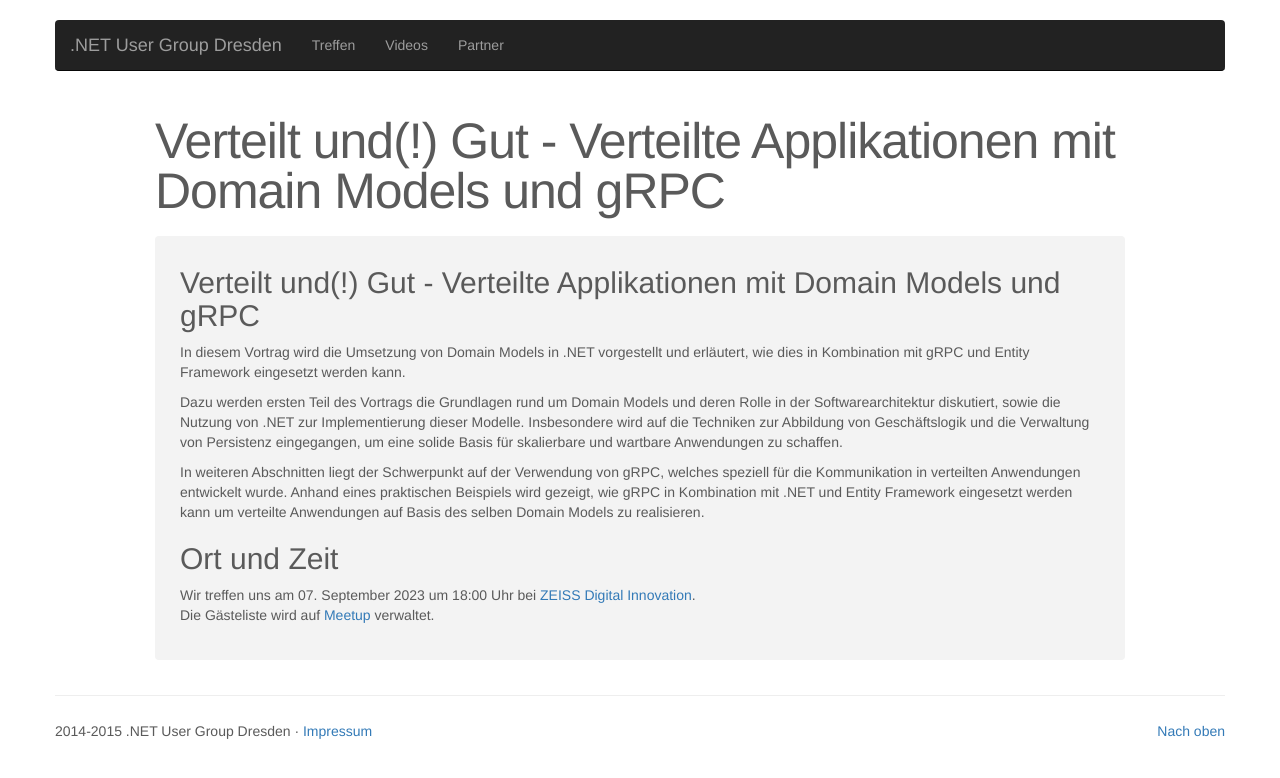
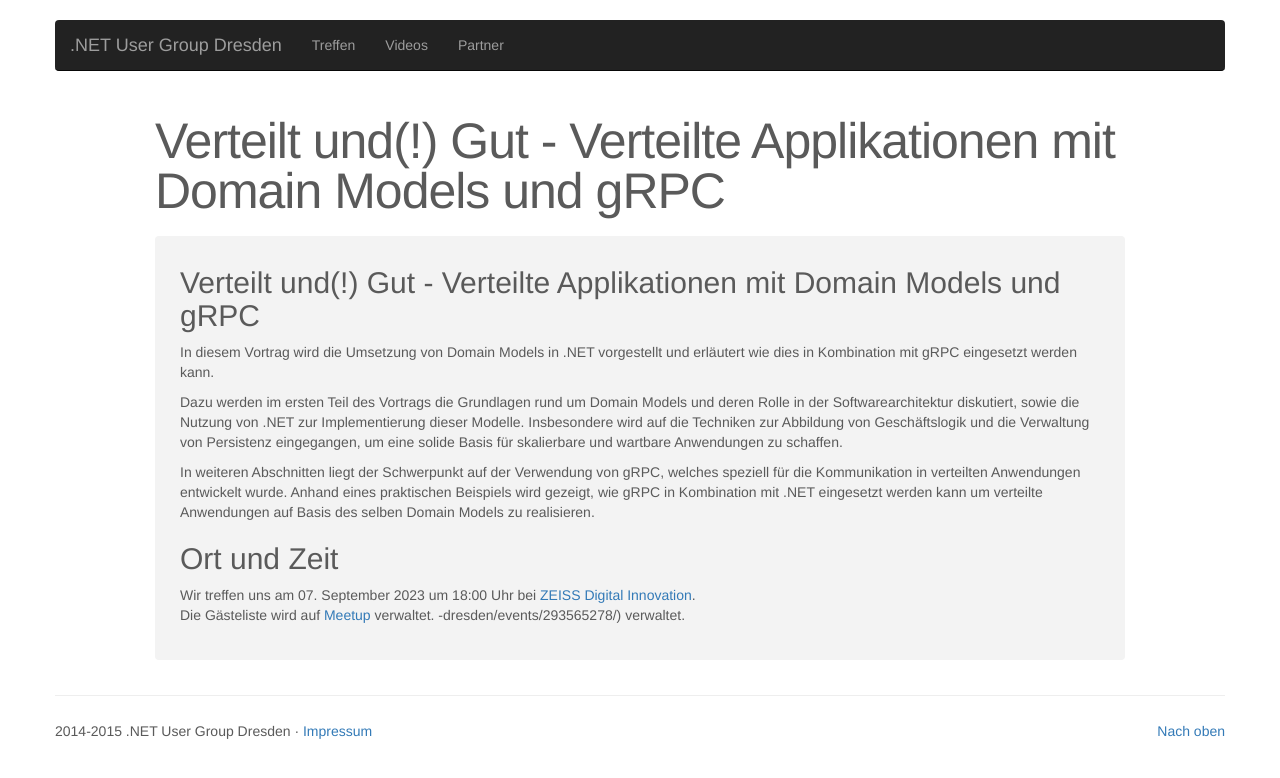
Before and after one commit to dddotnet/dddotnet.github.io, a Jekyll site: the page built from _posts/2023-09-07-verteilt-und(!)-gut---verteilte-applikationen-mit-domain-models-und-grpc.markdown, in a window 1280 px wide. Shown: the top 778 px of the page. Built offline with Jekyll 4.4.1, drawn with Linux system fonts in a browser that asks for light colours; nearby versions of some CDN libraries.

Commit message:
commit from auto update

```diff
--- a/_posts/2023-09-07-verteilt-und(!)-gut---verteilte-applikationen-mit-domain-models-und-grpc.markdown
+++ b/_posts/2023-09-07-verteilt-und(!)-gut---verteilte-applikationen-mit-domain-models-und-grpc.markdown
@@ -9,8 +9,9 @@ placelink: https://maps.google.com/maps?f=q&hl=en&q=Fritz-Foerster-Platz+2%2C+Dr
 ---
 
 ## Verteilt und(!) Gut - Verteilte Applikationen mit Domain Models und gRPC
-<p>In diesem Vortrag wird die Umsetzung von Domain Models in .NET vorgestellt und erläutert, wie dies in Kombination mit gRPC und Entity Framework eingesetzt werden kann.</p> <p>Dazu werden ersten Teil des Vortrags die Grundlagen rund um Domain Models und deren Rolle in der Softwarearchitektur diskutiert, sowie die Nutzung von .NET zur Implementierung dieser Modelle. Insbesondere wird auf die Techniken zur Abbildung von Geschäftslogik und die Verwaltung von Persistenz eingegangen, um eine solide Basis für skalierbare und wartbare Anwendungen zu schaffen.</p> <p>In weiteren Abschnitten liegt der Schwerpunkt auf der Verwendung von gRPC, welches speziell für die Kommunikation in verteilten Anwendungen entwickelt wurde. Anhand eines praktischen Beispiels wird gezeigt, wie gRPC in Kombination mit .NET und Entity Framework eingesetzt werden kann um verteilte Anwendungen auf Basis des selben Domain Models zu realisieren.</p>
+<p>In diesem Vortrag wird die Umsetzung von Domain Models in .NET vorgestellt und erläutert wie dies in Kombination mit gRPC eingesetzt werden kann.</p> <p>Dazu werden im ersten Teil des Vortrags die Grundlagen rund um Domain Models und deren Rolle in der Softwarearchitektur diskutiert, sowie die Nutzung von .NET zur Implementierung dieser Modelle. Insbesondere wird auf die Techniken zur Abbildung von Geschäftslogik und die Verwaltung von Persistenz eingegangen, um eine solide Basis für skalierbare und wartbare Anwendungen zu schaffen.</p> <p>In weiteren Abschnitten liegt der Schwerpunkt auf der Verwendung von gRPC, welches speziell für die Kommunikation in verteilten Anwendungen entwickelt wurde. Anhand eines praktischen Beispiels wird gezeigt, wie gRPC in Kombination mit .NET eingesetzt werden kann um verteilte Anwendungen auf Basis des selben Domain Models zu realisieren.</p>
 
 ## Ort und Zeit
 Wir treffen uns am 07. September 2023 um 18:00 Uhr bei [ZEISS Digital Innovation](https://maps.google.com/maps?f=q&hl=en&q=Fritz-Foerster-Platz+2%2C+Dresden%2C+de).
 Die Gästeliste wird auf [Meetup](https://www.meetup.com/net-user-group-dresden/events/293565278/) verwaltet.
+-dresden/events/293565278/) verwaltet.
```
